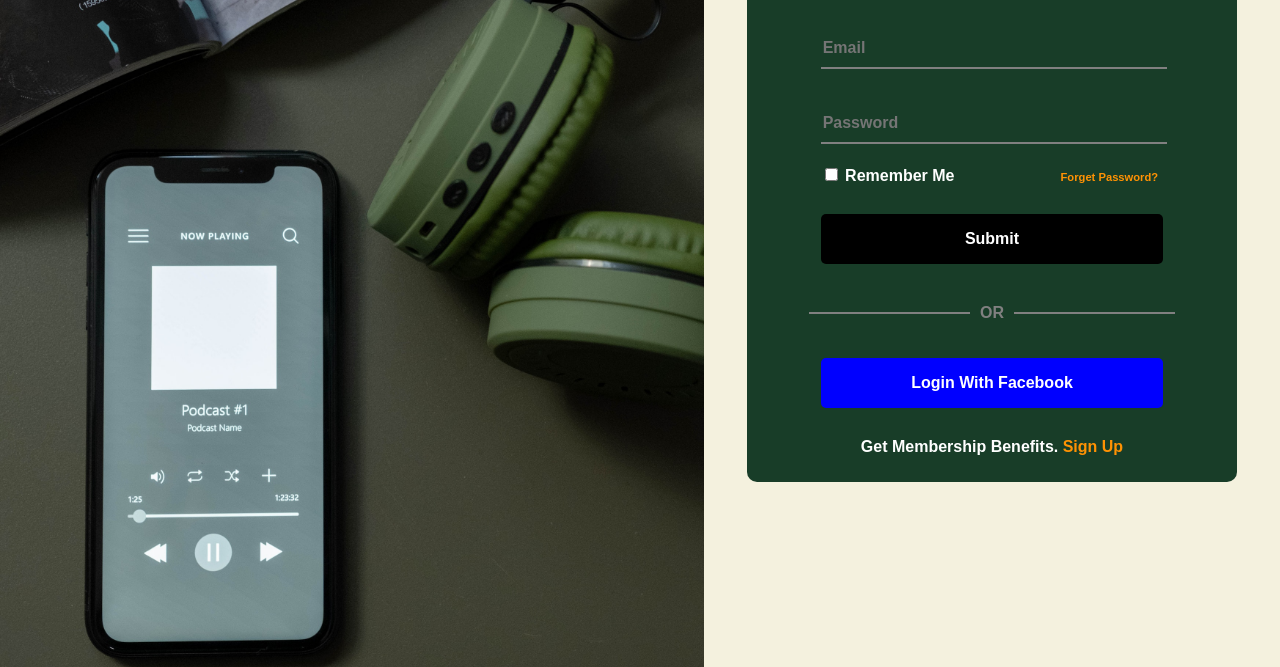
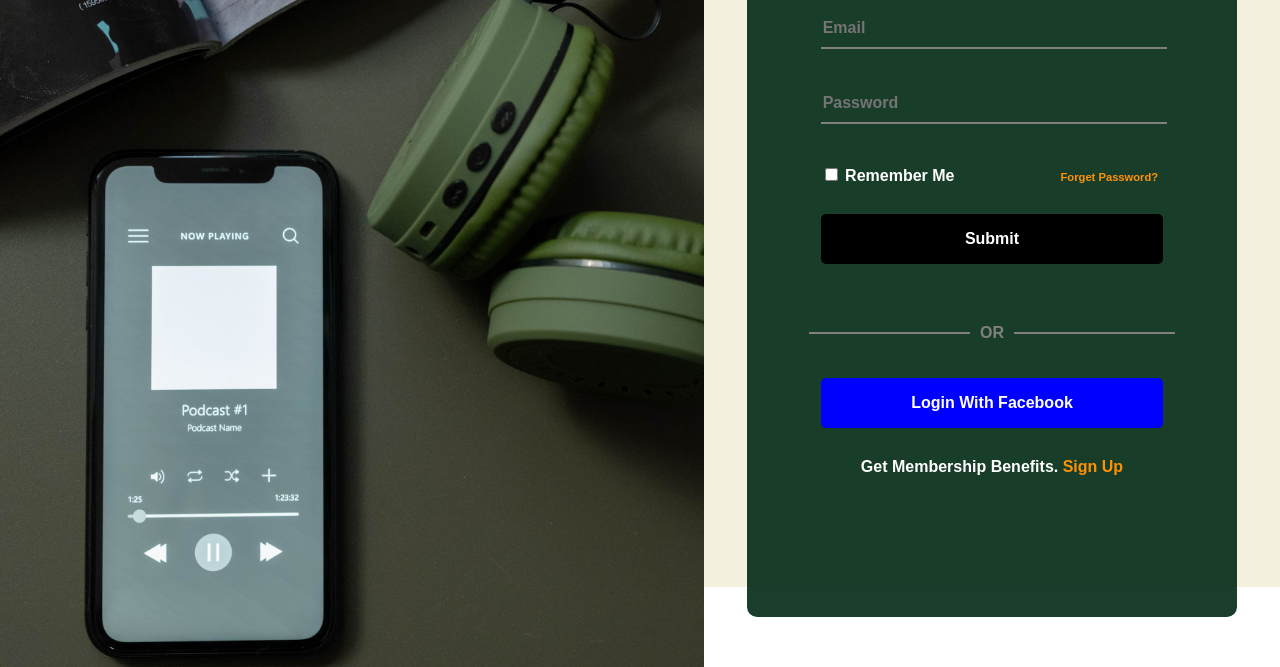
Before and after one commit to NtajiBenbor/Login-Form, a plain HTML site: page index.html in a window 1280 px wide. Shown: the part 133-800 px from the top of the page. Drawn offline with Linux system fonts and the light colour scheme.

Commit message:
updated height values for form, left-pane and right-pane elements. changes were also made to the top margine value of the form elemenet. this improved responsiveness

```diff
--- a/CSS/app.css
+++ b/CSS/app.css
@@ -22,6 +22,7 @@ h1 {
     min-width: 300px;
     background-repeat: no-repeat;
     background-size: cover;
+    height: 100vh;
     /* background-attachment: fixed; */
 
 
@@ -30,18 +31,20 @@ h1 {
 #left-pane {
     width: 45vw;
     margin: none;
-    padding-top: 40px;
+    /* padding-top: 40px; */
     min-width: 400px;
     background-color: #f4f1de;
+    height: 90vh;
 }
 
 form {
     width: 85%;
     display: block;
-    margin: 10px auto 10px auto;
+    margin: 30px auto 10px auto;
     min-width: 300px;
     border-radius: 10px;
     background-color: rgba(1, 42, 20, 0.9);
+    height: 90vh;
 }
 
 
@@ -87,7 +90,7 @@ a {
 fieldset {
     border: none;
     width: 70%;
-    margin: 0 auto;
+    margin: 20px auto;
 
 }
 
@@ -130,6 +133,7 @@ button {
 button + p {
     text-align: center;
     margin-top: 30px;
+
 }
 
 input[type="submit"]:hover {
```
